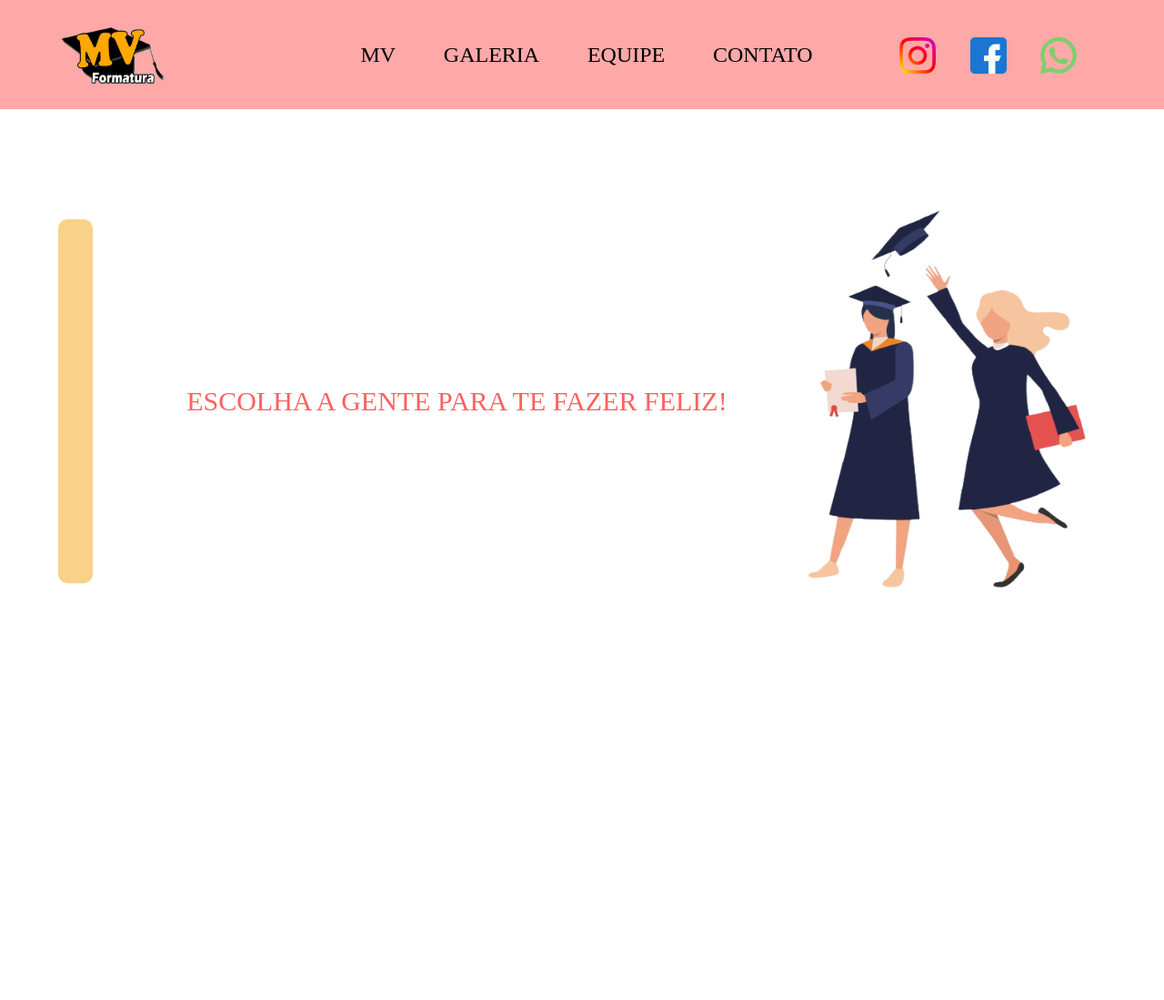
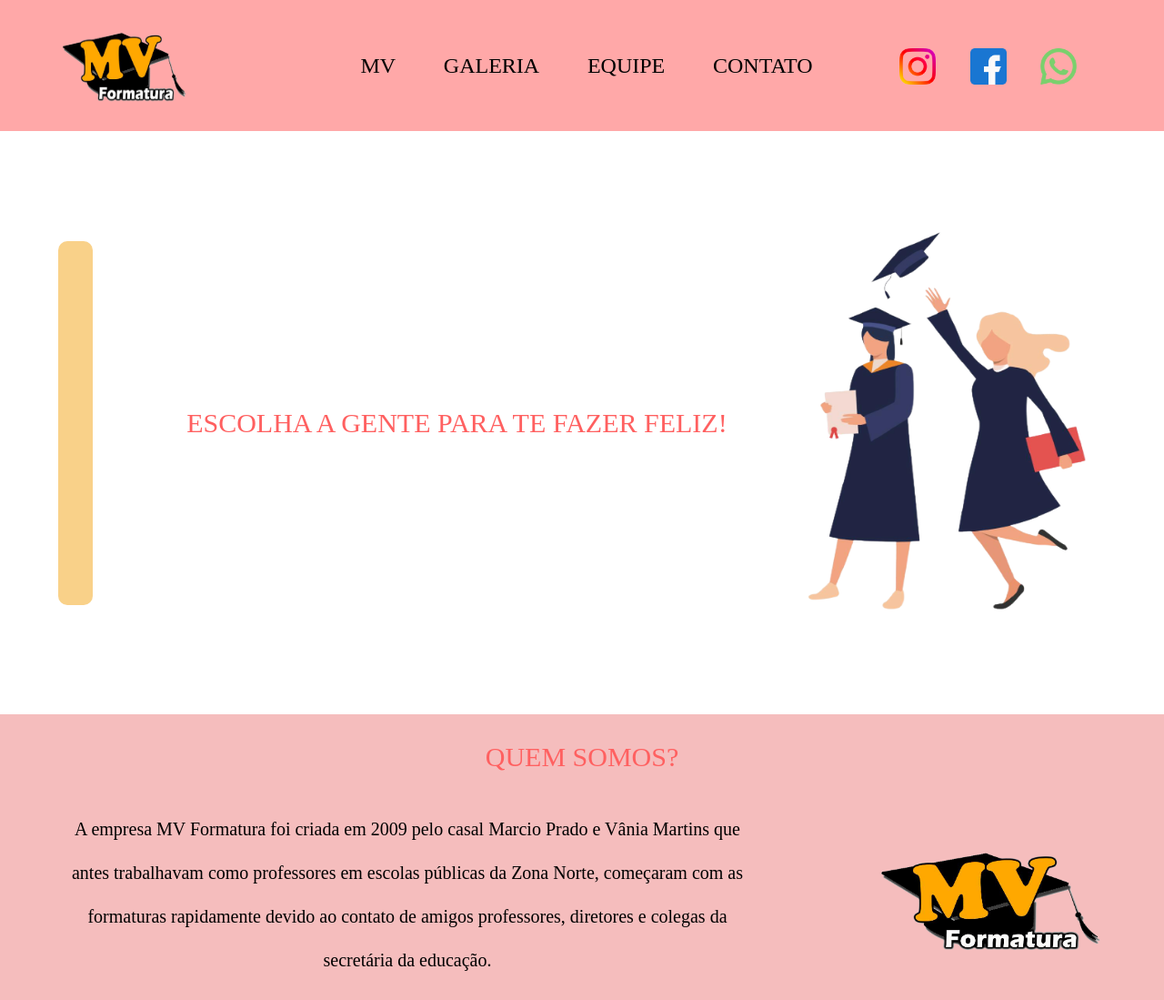
Before and after one commit to Emerald-Tcc/Site_Emerald, a plain HTML site: page TCC.HTML in a window 1280 px wide. Shown: the whole page at 91% size. Before the commit the page ends 800 px from the top, so only its background shows below. Drawn offline with Linux system fonts and the light colour scheme; a web font is replaced by a local one.

Commit message:
segunda página do site

```diff
--- a/HEADER.JS
+++ b/HEADER.JS
@@ -7,3 +7,7 @@ menuToggle.addEventListener('click', () => {
     menuSection.classList.toggle('on', show)
     show = !show;
 })
+
+function mv(){
+    window.location='#pag2';
+}
--- a/HEADER.css
+++ b/HEADER.css
@@ -12,8 +12,8 @@ header .container{
 }
 
 .imglogo{
-    height: 15vh;
-    width: 15vh;
+    height: 18vh;
+    width: 18vh;
 }
 
 nav{
--- a/SECTION.CSS
+++ b/PAG1.CSS
@@ -5,15 +5,13 @@ html, body  {
     font-size: 62.5%;
 }
 
-section{
+.pag1{
     display: flex;
     justify-content: space-between;
-    margin: auto;
+    margin: 10vh auto;
     align-items: center;
     width: 90%;
     max-width: 2600px;
-    /*background: pink;*/
-    margin-top: 10vh;
 }
 
 .yellow{
@@ -40,13 +38,7 @@ section{
     font-family: 'Holtwood One SC', serif;
 }
 
-.text2{
 
-    font-size: 3rem;
-    font-family: 'Holtwood One SC', serif;
-    color: #FF6060;
-
-}
 
 @media (max-width: 3000px){
         html{
--- /dev/null
+++ b/PAG2.CSS
@@ -0,0 +1,58 @@
+.pag2{
+    display: flex;
+    justify-content: center;
+    align-items: center;
+    flex-direction: column;
+    background-color: rgb(245, 189, 189);
+}
+
+.a{
+    display: flex;
+    align-items: center;
+    justify-content: center;
+    flex-direction: column;
+}
+
+.text2{
+    font-size: 3rem;
+    font-family: 'Holtwood One SC', serif;
+    color: #FF6060;
+}
+
+.text3{
+    text-align:center;
+    margin-top: 1vh;
+    font-size: 2rem;
+    line-height: 6vh;
+}
+
+.text_3{
+    width: 60vw;
+}
+
+.logo2{
+    height: 80%;
+    width: 20vw;
+}
+
+.divlog2{
+    margin-left: 10vw;
+}
+
+.align{
+    display: flex;
+    align-items: center;
+    justify-content:end
+}
+
+@media (max-width: 795px){
+    .align{
+        flex-direction: column;
+    }
+    .divlog2{
+        margin-left: 0px;
+    }
+    .logo2{
+        width: 30%;
+    }
+}
--- a/TCC.HTML
+++ b/TCC.HTML
@@ -6,7 +6,8 @@
     <meta name="viewport" content="width=device-width, initial-scale=1.0">
     <title>MV Formaturas</title>
     <link rel="stylesheet" href="HEADER.css">
-    <link rel="stylesheet" href="SECTION.CSS">
+    <link rel="stylesheet" href="PAG1.CSS">
+    <link rel="stylesheet" href="PAG2.CSS">
     <link rel="preconnect" href="https://fonts.googleapis.com">
     <link rel="preconnect" href="https://fonts.gstatic.com" crossorigin>
     <link href="https://fonts.googleapis.com/css2?family=Holtwood+One+SC&display=swap" rel="stylesheet">
@@ -28,7 +29,7 @@
 
         <nav>
                 <div class="button">
-                        <button id="button1"> MV</button>
+                        <button id="button1" onclick="mv()"> MV</button>
                         <button id="button2">GALERIA</button>
                         <button id="button3">EQUIPE</button>
                         <button id="button4">CONTATO</button>
@@ -45,25 +46,41 @@
 
 
 
-<section>
+<section class="pag1">
 
         <div class="yellow"></div>
 
-        <p class="text1">ESCOLHA A GENTE PARA TE FAZER FELIZ!</p>
+        <div class="text1">
+                <p>ESCOLHA A GENTE PARA TE FAZER FELIZ!</p>
+        </div>
 
         <div class="dolls">
                 <img src="img/dolls.png" alt="dolls" class="imgdolls">
         </div>
+</section>
 
+<section id="pag2" class="pag2">
 
+        <div class="a">
+                <p class="text2">QUEM SOMOS?</p>
+        </div>
 
+        <div class="align">
+                <div class='text_3'>
+                        <p class="text3">
+                                A empresa MV Formatura foi criada em 2009 pelo casal
+                                Marcio Prado e Vânia Martins que antes trabalhavam
+                                como professores em escolas públicas da Zona Norte,
+                                começaram com as formaturas rapidamente devido
+                                ao contato de amigos professores, diretores e
+                                colegas da secretária da educação.
+                        </p>
+                </div>
 
-
-
-        <!--
-        <p class="text2">QUEM SOMOS?</p>
-        -->
-
+                <div class="divlog2">
+                        <img src="/images/logo.png" alt="logo" class="logo2">
+                </div>
+        </div>
 </section>
 
 <script src="HEADER.JS"></script>
```
